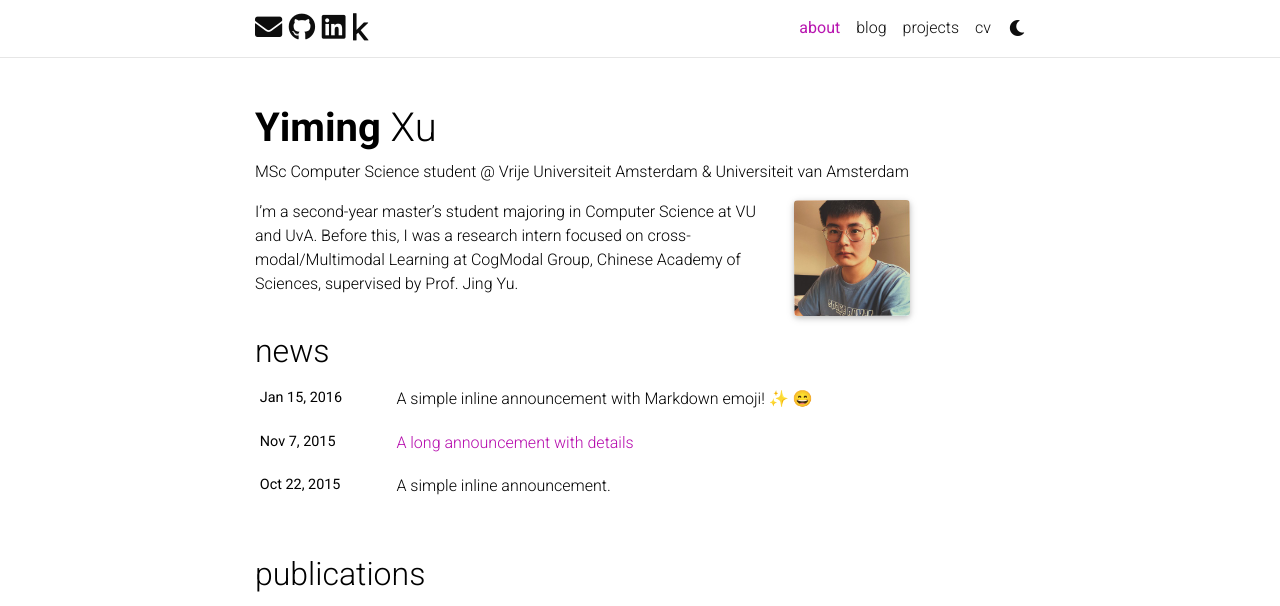
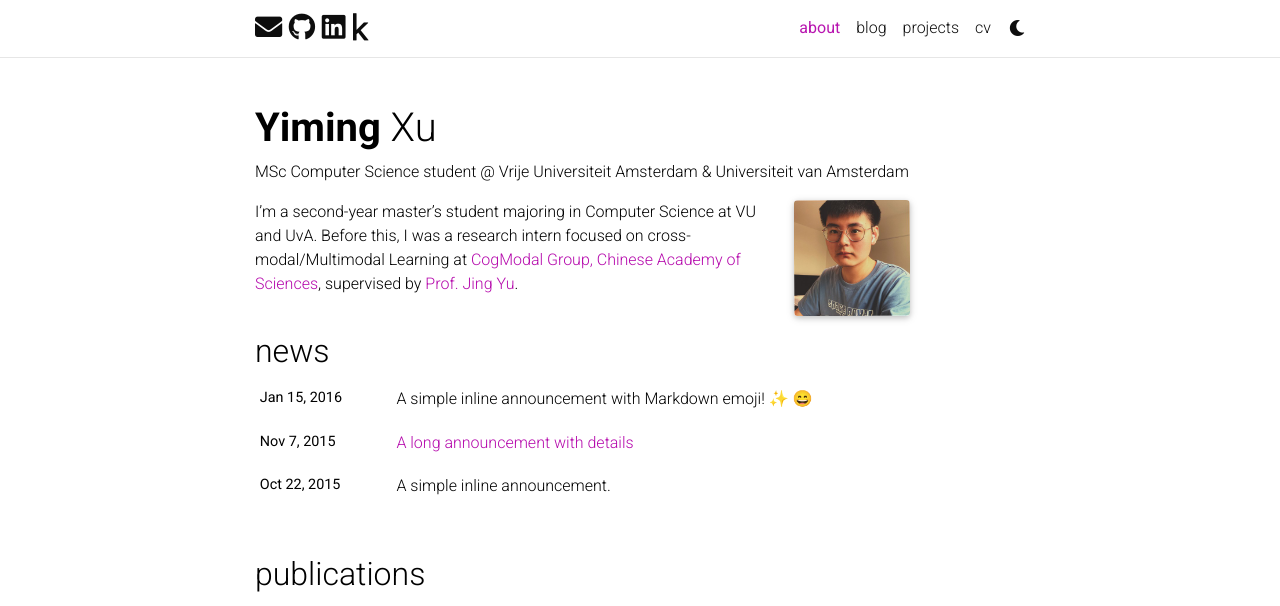
Before and after one commit to ym-xu/yimingxu, a Jekyll site: the page built from _pages/about.md, in a window 1280 px wide, cut to the strip 0-606 px from the top of the page. Built offline with Jekyll 4.4.1, drawn with Linux system fonts in a browser that asks for light colours; full-size pictures stand in for the smaller copies a plugin makes; emoji names are drawn with the system emoji font; comment, search, counter and statistics services are not loaded; a style sheet for code colours, icons or effects is not loaded; part of the change alters nothing that is shown.

```diff
--- a/_pages/about.md
+++ b/_pages/about.md
@@ -16,4 +16,4 @@ social: true  # includes social icons at the bottom of the page
 projects: true
 ---
 
-I’m a second-year master's student majoring in Computer Science at VU and UvA. Before this, I was a research intern focused on cross-modal/Multimodal Learning at CogModal Group, Chinese Academy of Sciences, supervised by Prof. Jing Yu.
+I’m a second-year master's student majoring in Computer Science at VU and UvA. Before this, I was a research intern focused on cross-modal/Multimodal Learning at [CogModal Group, Chinese Academy of Sciences](https://mmlab-iie.github.io/), supervised by [Prof. Jing Yu](https://mmlab-iie.github.io/author/jing-yu/).
```
